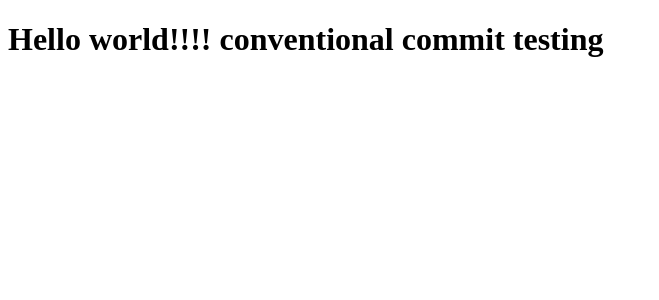
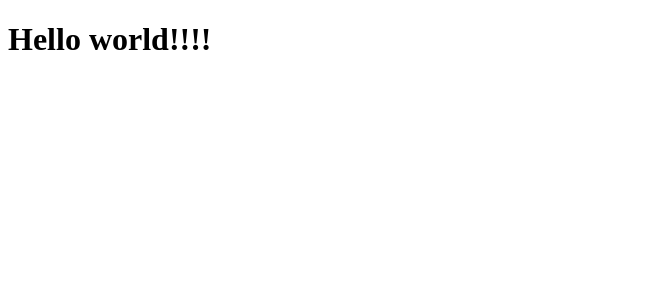
Before and after one commit to veerendra-thinkbridge/test-commitlint, an Angular app: page / in a window 1280 px wide. Shown: the top 300 px of the page, without its empty margins (0-659 px from the left). Built offline with nearby package versions, Linux system fonts and the light colour scheme.

Commit message:
fix: content changes

```diff
--- a/src/app/app.component.html
+++ b/src/app/app.component.html
@@ -1 +1 @@
-<h1>Hello world!!!! conventional commit testing</h1>
+<h1>Hello world!!!! </h1>
```
